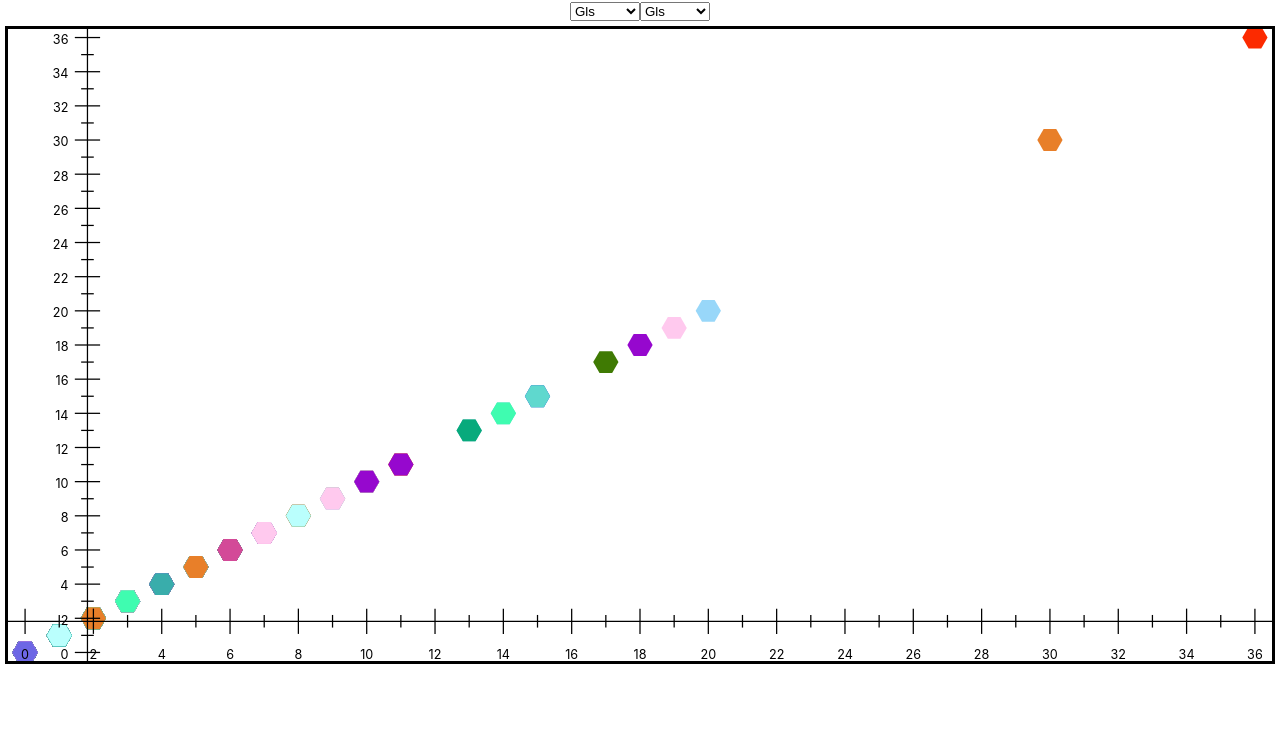
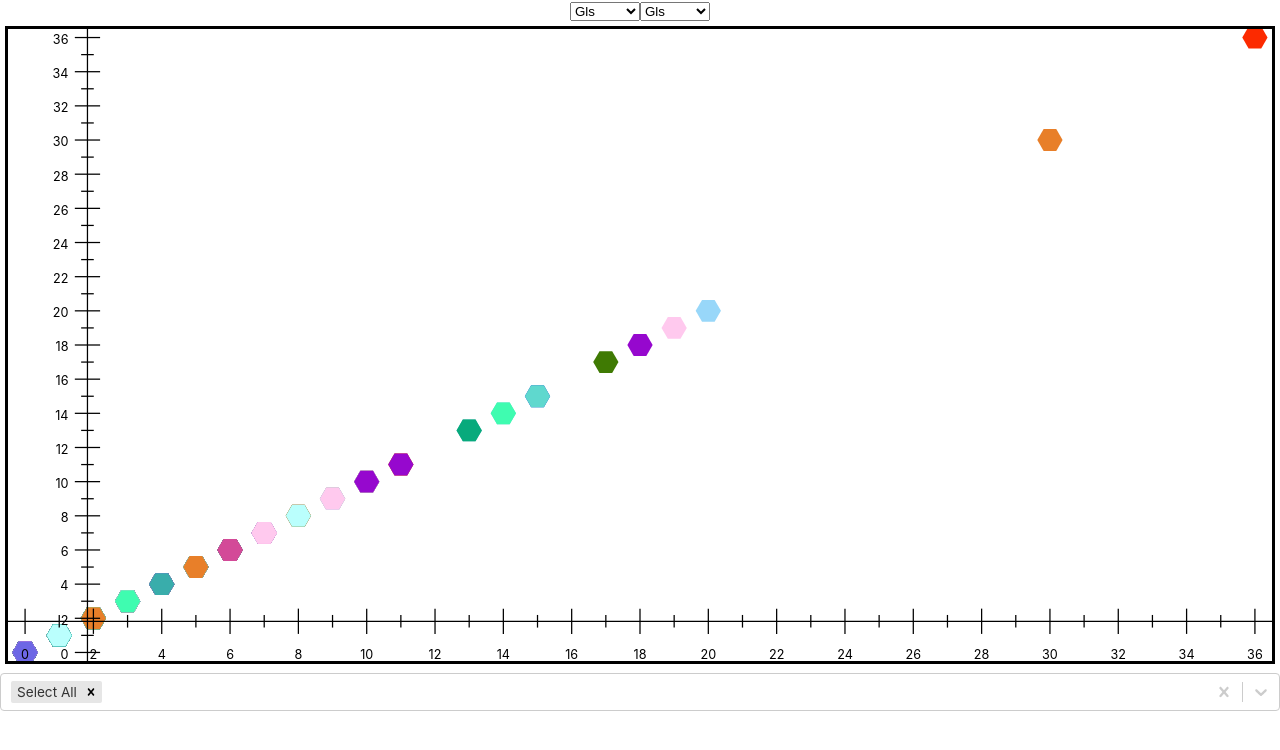
Before and after one commit to Nuri-G/ForwardThinkers, a React (Create React App) app: page / in a window 1280 px wide. Shown: the top 750 px of the page. Built offline with nearby package versions, Linux system fonts and the light colour scheme.

Commit message:
Dropdown to select teams

```diff
--- a/package.json
+++ b/package.json
@@ -11,6 +11,7 @@
     "react": "^18.2.0",
     "react-dom": "^18.2.0",
     "react-scripts": "5.0.1",
+    "react-select": "^5.7.7",
     "sweetalert": "^2.1.2",
     "sweetalert2": "^11.7.32",
     "web-vitals": "^2.1.4"
--- a/src/App.js
+++ b/src/App.js
@@ -3,6 +3,7 @@ import React from 'react';
 import Papa from "papaparse";
 import swal from 'sweetalert2';
 import randomColor from 'randomcolor';
+import Select from 'react-select';
 
 function hexagonCoords(x, y, radius) {
     let angle = 0;
@@ -38,7 +39,7 @@ class Circles extends React.Component {
         this.height = 50;
         this.loading = false;
         this.teamColors = new Map();
-        this.state = { data: null, xAxis: "Gls", yAxis: "Gls", xMin: 0, xMax: 38, yMin: 0, yMax: 15 } // Updated
+        this.state = { data: null, xAxis: "Gls", yAxis: "Gls", xMin: 0, xMax: 38, yMin: 0, yMax: 15, activeTeams: new Set(['all']) } // Updated
         this.logos = {"Arsenal": "https://i.etsystatic.com/37424896/r/il/137c95/4157715738/il_fullxfull.4157715738_3xm5.jpg",
         "Aston Villa": "https://static.vecteezy.com/system/resources/previews/015/863/703/original/aston-villa-logo-on-transparent-background-free-vector.jpg",
         "Bournemouth": "https://1000logos.net/wp-content/uploads/2018/07/AFC-Bournemouth-logo.jpg",
@@ -187,6 +188,9 @@ class Circles extends React.Component {
                 let performance = line['Performance'];
                 let coords = this.toPlotCoords(performance[this.state.xAxis], performance[this.state.yAxis])
                 let player = line['Player'];
+                if(!this.state.activeTeams.has('all') && !this.state.activeTeams.has(player.Squad)) {
+                    return;
+                }
                 let x = coords.x;
                 let y = coords.y;
                 let color = line.color;
@@ -220,8 +224,8 @@ class Circles extends React.Component {
             this.loadDataset("./data/2022-2023.csv");
         }
 
-        let width = this.width;
-        let height = this.height;
+        let options = [...this.teamColors.keys()].map(a => {return {'value': a, 'label': a}});
+        options.unshift({'value': 'all', 'label': 'Select All'});
         return ( //This box might need to be bigger as well, or we just make circles smaller
             <div>
                 {this.createDropdown("xAxis")}
@@ -231,6 +235,10 @@ class Circles extends React.Component {
                     {this.renderXAxis()}
                     {this.renderYAxis()}
                 </svg>
+                <Select defaultValue={options[0]} isMulti options={options} onChange={(values, labels) => {
+                    let activeTeams = new Set(values.map(a => a.value));
+                    this.setState({...this.state, activeTeams: activeTeams});
+                }} />
             </div>
 
         );
@@ -238,6 +246,7 @@ class Circles extends React.Component {
 
 
     renderXAxis() {
+        if(this.state.data === null) return;
         const data = this.state.data;
         const xAxisProperty = this.state.xAxis;
         const xValues = data ? data.map(line => parseFloat(line['Performance'][xAxisProperty])) : [];
@@ -277,6 +286,7 @@ class Circles extends React.Component {
 
 
     renderYAxis() {
+        if(this.state.data === null) return;
         const data = this.state.data;
         const xAxisProperty = this.state.xAxis;
         const xValues = data ? data.map(line => parseFloat(line['Performance'][xAxisProperty])) : [];
@@ -310,21 +320,7 @@ class Circles extends React.Component {
                 })}
             </g>
         );
-
-
-
-
-
-
-
     }
-
-
-
-
-
-
-
 }
 
 
```
Also changed, not shown: 1 other file (tests, documents, lock files or other folders).
